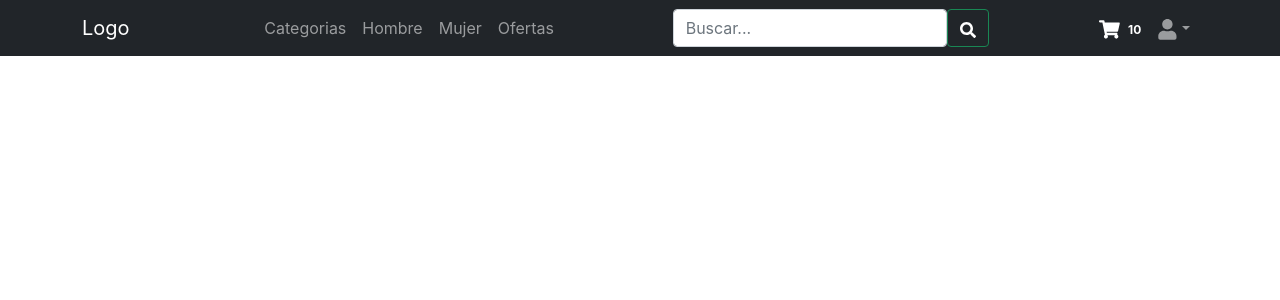
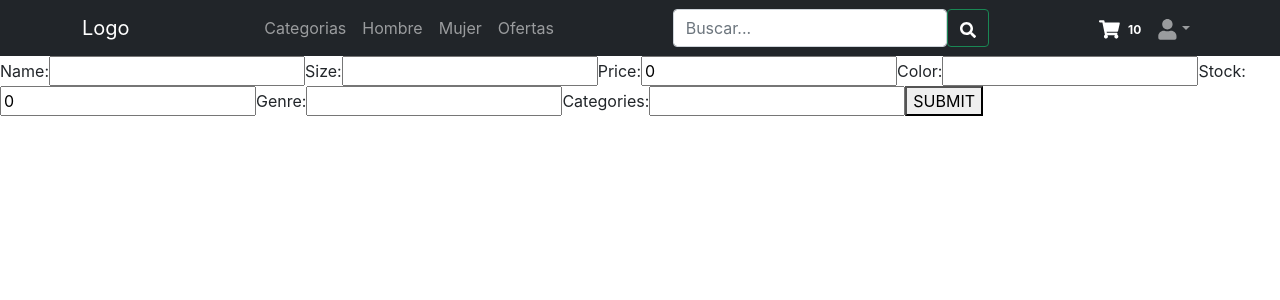
Before and after one commit to FelipeS02/E-Commerce-G7, a React (Create React App) app in the folder client/: page /admin/createProduct in a window 1280 px wide. Shown: the top 300 px of the page. Built offline with nearby package versions, Linux system fonts and the light colour scheme.

Commit message:
update route adminPanel

```diff
--- a/client/src/App.js
+++ b/client/src/App.js
@@ -2,8 +2,11 @@ import React from "react";
 import { BrowserRouter, Route, Switch } from "react-router-dom";
 import Home from "./components/Home/home";
 import NavBar from "./components/NavBar/NavBar";
+import AdminPanel from "./components/AdminPanel/CreateClothe";
+
 import { useAuth0 } from "@auth0/auth0-react";
 import SearchResults from "./components/SearchResults/SearchResults";
+
 function App() {
   const { isAuthenticated } = useAuth0();
   return (
@@ -14,6 +17,9 @@ function App() {
         <Route exact path="/" component={Home} />
 
         <Route exact path="/search/name/:name?" component={SearchResults} />
+
+        <Route exact path="/admin/createProduct" component={AdminPanel} />
+
       </BrowserRouter>
     </div>
   );
--- a/client/src/actions/ProductActions.js
+++ b/client/src/actions/ProductActions.js
@@ -1,8 +1,10 @@
+import axios from "axios";
 import Axios from "axios";
 import {
   PRODUCT_FAIL,
   PRODUCT_REQUEST,
   PRODUCT_SUCCESS,
+  CREATE_CLOTHE
 } from "../constants/productConstants";
 
 export const getProducts =
@@ -27,3 +29,19 @@ export const getProducts =
       });
     }
   };
+
+  export  function createClothe(form){
+    console.log(form);
+    return async function(dispatch){
+      try {
+        await axios.post('http://localhost:3001/admin/create-clothe', form);
+        return dispatch({
+            type: CREATE_CLOTHE,
+            payload: form
+        });
+      } catch (error) {
+        console.log(error)
+      }
+
+    }
+}
--- a/client/src/components/AdminPanel/CreateClothe.jsx
+++ b/client/src/components/AdminPanel/CreateClothe.jsx
@@ -1,7 +1,8 @@
 import React, { useEffect, useState } from "react";
 import { useDispatch, useSelector } from 'react-redux';
+import { createClothe } from "../../actions/ProductActions";
 
-const AdminPanel = () => {
+function AdminPanel(){
 
     const disptach = useDispatch();
     const [input, setInput] = useState({
@@ -23,12 +24,32 @@ const AdminPanel = () => {
 
     function handleSubmit(e){
         e.preventDefault();
-        disptach()
+        disptach(createClothe({
+            data: {
+                name: input.name,
+                size: input.size,
+                price: parseInt(input.price,10),
+                color: input.color,
+                stock: parseInt(input.stock,10),
+                genre: input.genre,
+                categories: [input.categories]
+            }
+        }));
+        alert('Product created succesfully');
+        setInput({
+            name: '',
+            size: '',
+            price: 0,
+            color: '',
+            stock: 0,
+            genre: '',
+            categories: []
+        })
     }
 
     return (
         <div>
-            <form action="submit">
+            <form onSubmit={handleSubmit}>
                 <label>Name:</label>
                 <input
                     type="text"
@@ -41,6 +62,13 @@ const AdminPanel = () => {
                     type="text"
                     name='size'
                     value={input.size}
+                    onChange={handleInput}
+                />
+                <label>Price:</label>
+                <input
+                    type="number"
+                    name='price'
+                    value={input.price}
                     onChange={handleInput}
                 />
                 <label>Color:</label>
@@ -66,12 +94,15 @@ const AdminPanel = () => {
                 />
                 <label>Categories:</label>
                 <input
-                    type="number"
-                    name='stock'
-                    value={input.stock}
+                    type="text"
+                    name='categories'
+                    value={input.categories}
                     onChange={handleInput}
                 />
+                <button type='submit'>SUBMIT</button>
             </form>
         </div>
     )
 }
+
+export default AdminPanel;
--- a/client/src/constants/productConstants.js
+++ b/client/src/constants/productConstants.js
@@ -1,3 +1,4 @@
 export const PRODUCT_REQUEST = "PRODUCT_REQUEST";
 export const PRODUCT_SUCCESS = "PRODUCT_SUCCESS";
 export const PRODUCT_FAIL = "PRODUCT_FAIL";
+export const CREATE_CLOTHE = "CREATE_CLOTHE";
--- a/client/src/reducer/ProductReducer.js
+++ b/client/src/reducer/ProductReducer.js
@@ -2,9 +2,12 @@ import {
   PRODUCT_FAIL,
   PRODUCT_REQUEST,
   PRODUCT_SUCCESS,
+  CREATE_CLOTHE
 } from "../constants/productConstants";
 
-const initialState = { products: [] };
+const initialState = {
+  products: []
+};
 
 function productReducer(state = initialState, action) {
   switch (action.type) {
@@ -25,7 +28,11 @@ function productReducer(state = initialState, action) {
         loadingRequest: false,
         error: action.payload,
       };
-
+    case CREATE_CLOTHE:
+      return {
+        ...state,
+        products: action.payload,
+      };
     default:
       return state;
   }
```
